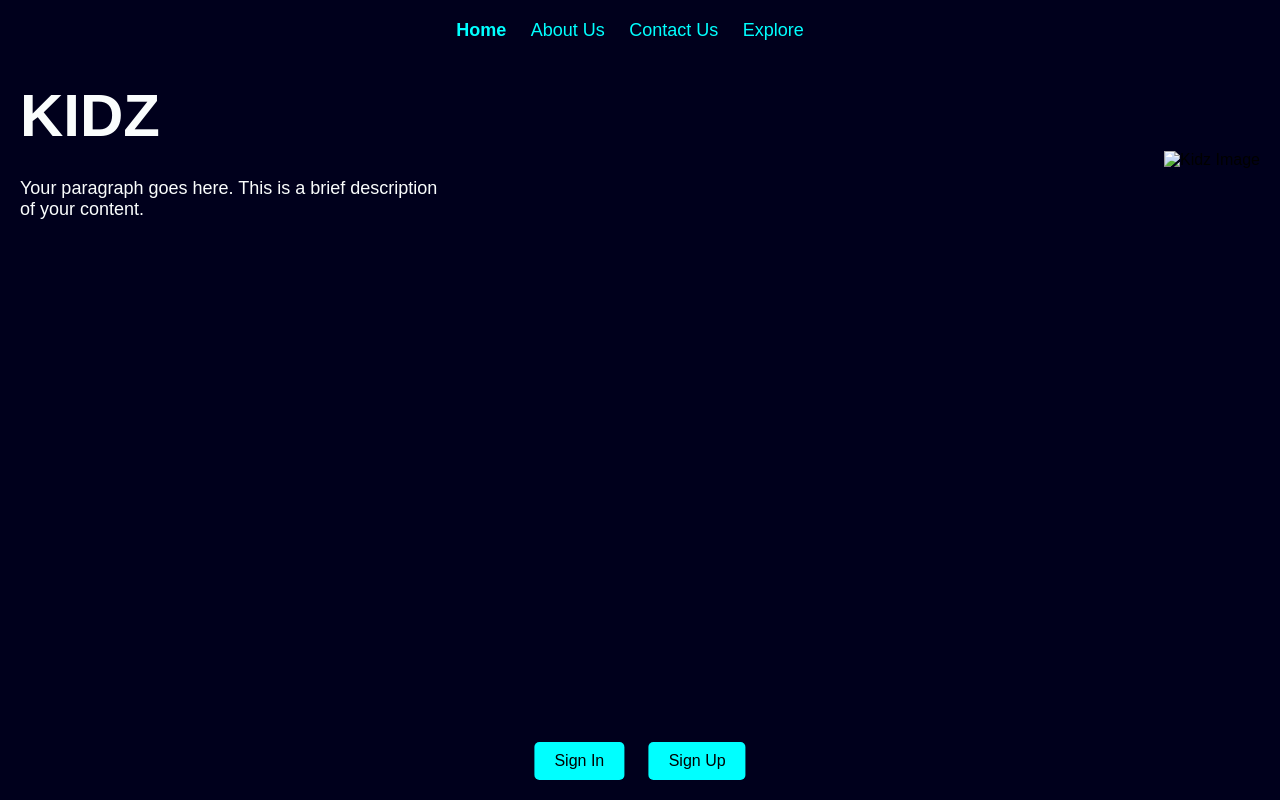
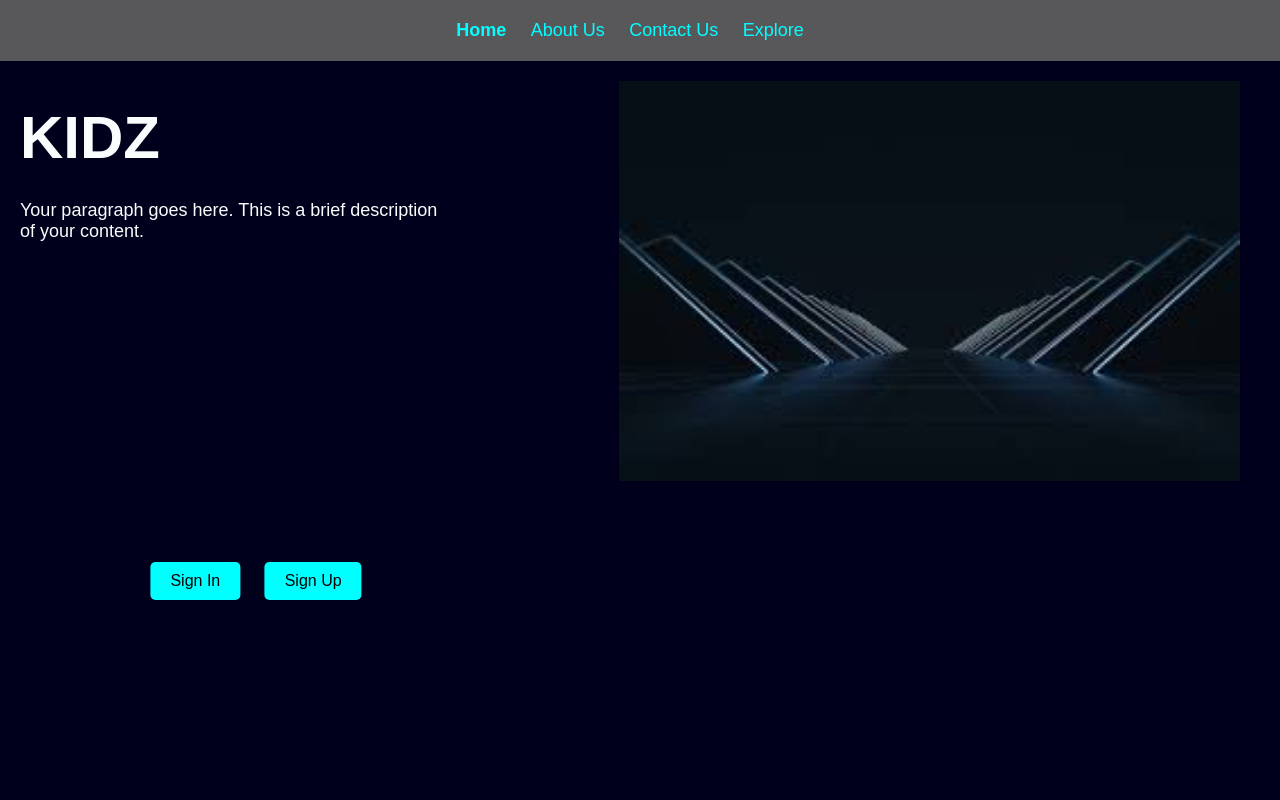
Before and after one commit to Priyanshu-Mallick/KIDZ-TheKLS, a plain HTML site: page HomePage/home.html in a window 1280 px wide. Drawn offline with Linux system fonts and the light colour scheme.

Commit message:
image size and button placement changed

```diff
--- a/HomePage/home.css
+++ b/HomePage/home.css
@@ -9,8 +9,7 @@ body {
 
 .navbar {
     text-align: center;
-    background-color: #00001c;
-    /* Deep blue background color for the navbar */
+    background-color: #58585b;
     padding: 20px 0;
 }
 
@@ -28,17 +27,13 @@ body {
 .navbar ul li a {
     text-decoration: none;
     color: #00FFFF;
-    /* Cyan color for clickable texts */
     font-size: 18px;
     position: relative;
-    /* Create a positioning context for the pseudo-element */
     transition: text-shadow 0.3s ease-in-out;
-    /* Add a transition for the shadow */
 }
 
 .navbar ul li a.active {
     font-weight: bold;
-    /* Style for the active link */
 }
 
 .navbar ul li a::before {
@@ -51,12 +46,11 @@ body {
     background-color: #00FFFF;
     transform: scaleX(0);
     transition: transform 0.3s ease-in-out;
-    /* Add a transition for the underline */
+
 }
 
 .navbar ul li a:hover {
     text-shadow: 0 0 8px #00FFFF;
-    /* Increase spreading radius of text shadow on hover */
 }
 
 .navbar ul li a:hover::before {
@@ -91,20 +85,23 @@ body {
 
 
 .image-container {
-    max-width: 50%; /* Adjusted max-width to make the image take up the full width of its container */
+   height: 200px;
+   margin-right: 20px;
 }
 
 .image-container img {
     width: 100%;
-    height: auto;
+    height: 400px;
+    margin-right: 20px
+    ;
 }
 
 .buttons {
     text-align: center;
     margin-top: auto; /* Adjusted margin-top to 'auto' to push buttons to the bottom */
     position: absolute;
-    bottom: 20px; /* Added a fixed distance from the bottom */
-    left: 50%; /* Centering the buttons horizontally */
+    bottom: 200px; /* Added a fixed distance from the bottom */
+    left: 20%; /* Centering the buttons horizontally */
     transform: translateX(-50%); /* Adjusted centering for responsiveness */
 }
 
```
Also changed, not shown: HomePage/your-image.jpg (added).
